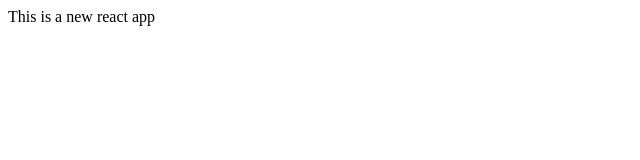
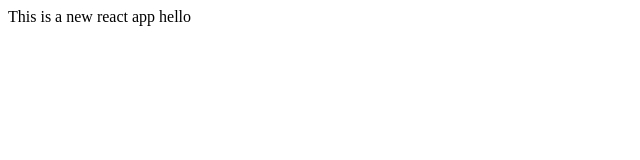
Before and after one commit to hktom/wordcamp, a React app: page / in a window 1280 px wide. Shown: the top 160 px of the page, without its empty margins (0-640 px from the left). Built offline with nearby package versions, Linux system fonts and the light colour scheme.

Commit message:
first start

```diff
--- a/package.json
+++ b/package.json
@@ -5,6 +5,10 @@
   "main": "src/index.tsx",
   "author": "tom hikari <tomprescott1565@gmail.com>",
   "license": "MIT",
+  "scripts": {
+    "start": "webpack serve --config webpack.config.js --env env=development",
+    "build": "webpack --config webpack.config.js --env env=production"
+  },
   "dependencies": {
     "react": "^18.2.0",
     "react-dom": "^18.2.0"
--- a/src/index.tsx
+++ b/src/index.tsx
@@ -2,6 +2,6 @@ import React from 'react';
 import ReactDOM from 'react-dom';
 
 ReactDOM.render(
-  <div> This is a new react app</div>,
+  <div> This is a new react app hello </div>,
   document.getElementById('root')
 );
```
